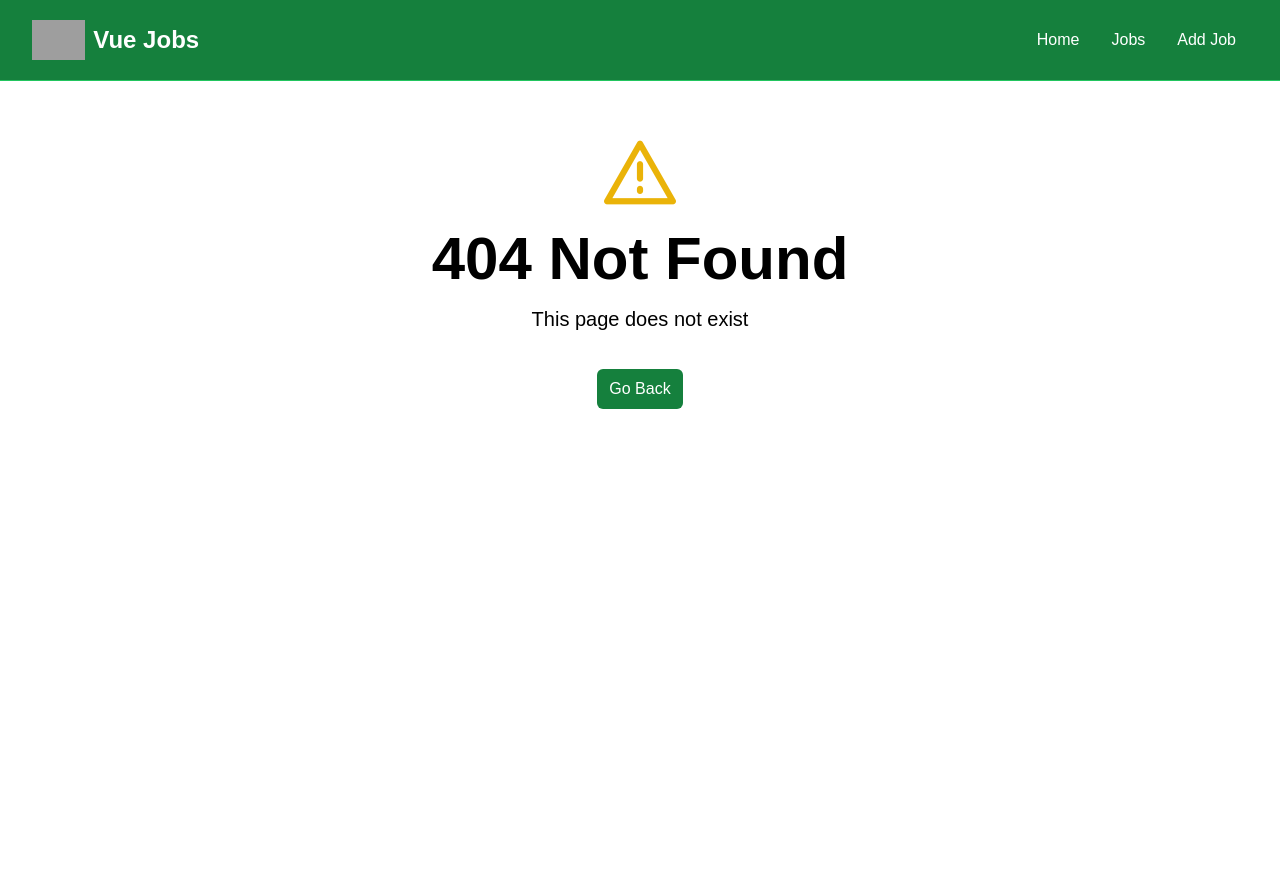
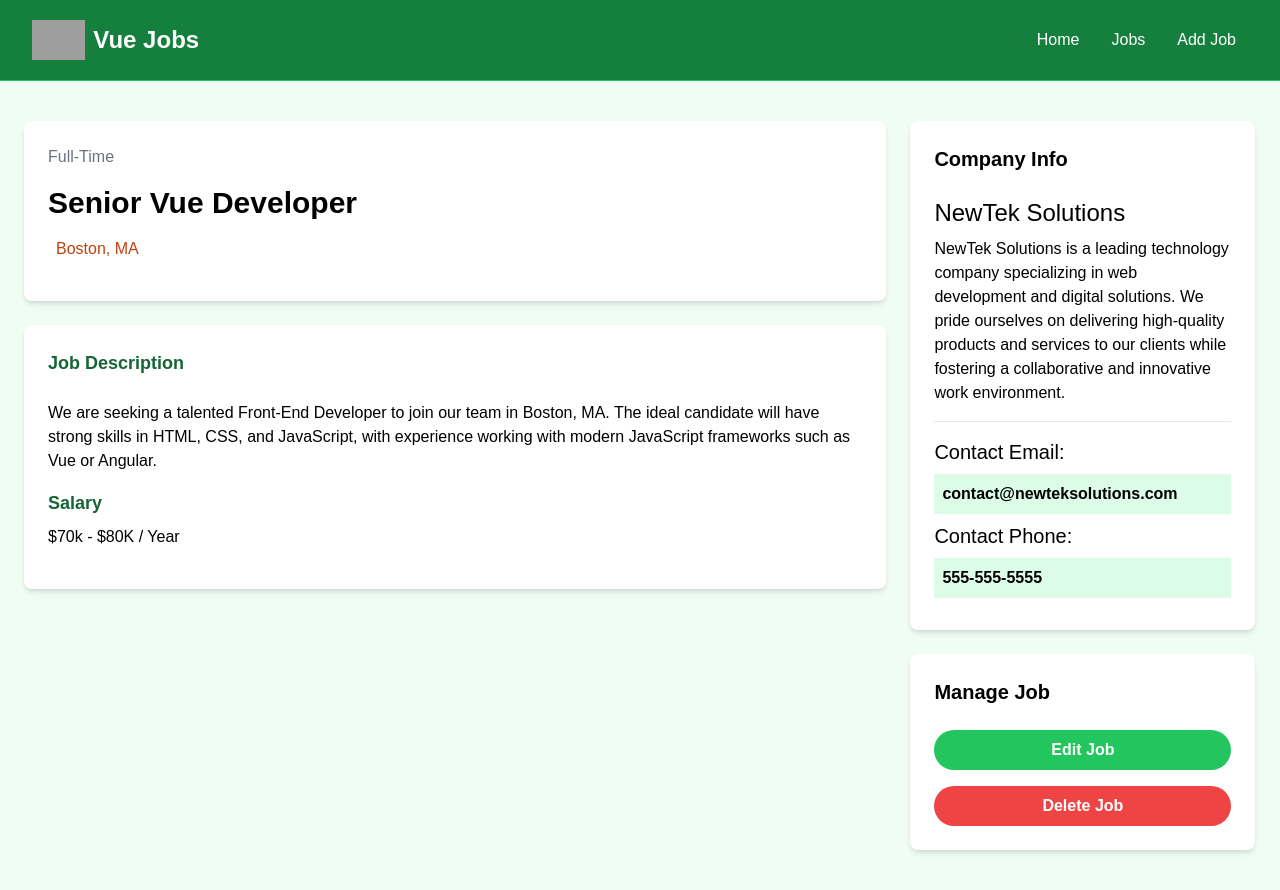
Before and after one commit to ahmed-abohmaid/vue-learning, a Vue app in the folder traversy-crash-course/first-project/: page /jobs/1 in a window 1280 px wide. Before the commit this address had no page. Before the commit the page ends 800 px from the top, so only its background shows below. Built offline with nearby package versions, Linux system fonts and the light colour scheme; grey boxes are pictures that could not be loaded.

Commit message:
feat: add job view

```diff
--- a/traversy-crash-course/first-project/src/components/JobListings/JobListing.vue
+++ b/traversy-crash-course/first-project/src/components/JobListings/JobListing.vue
@@ -54,7 +54,7 @@
             {{ location }}
           </div>
           <RouterLink
-            :to="'/job/' + id"
+            :to="`/jobs/${id}`"
             class="h-[36px] bg-green-500 hover:bg-green-600 text-white px-4 py-2 rounded-lg text-center text-sm"
           >
             Read More
--- a/traversy-crash-course/first-project/src/router/index.js
+++ b/traversy-crash-course/first-project/src/router/index.js
@@ -1,7 +1,9 @@
 import { createRouter, createWebHistory } from "vue-router";
+import NotFoundView from "@/views/NotFoundView.vue";
 import HomeView from "@/views/HomeView.vue";
 import JobsView from "@/views/JobsView.vue";
-import NotFoundView from "@/views/NotFoundView.vue";
+import JobView from "@/views/JobView.vue";
+import { validateJobId } from "@/utils/validations/routesValidations";
 
 const router = createRouter({
   history: createWebHistory(import.meta.env.BASE_URL),
@@ -21,6 +23,12 @@
       name: "jobs",
       component: JobsView,
     },
+    {
+      path: "/jobs/:id",
+      name: "job",
+      component: JobView,
+      beforeEnter: validateJobId,
+    },
   ],
 });
 
--- /dev/null
+++ b/traversy-crash-course/first-project/src/utils/validations/routesValidations.js
@@ -0,0 +1,8 @@
+export const validateJobId = (to, from, next) => {
+  const id = Number(to.params.id);
+  if (isNaN(id)) {
+    next({ path: "/404" });
+  } else {
+    next();
+  }
+};
--- /dev/null
+++ b/traversy-crash-course/first-project/src/views/JobView.vue
@@ -0,0 +1,91 @@
+<script setup>
+import { RouterLink, useRoute } from "vue-router";
+
+const jobId = useRoute().params.id;
+</script>
+
+<template>
+  <section class="bg-green-50">
+    <div class="container m-auto py-10 px-6">
+      <div class="grid grid-cols-1 md:grid-cols-70/30 w-full gap-6">
+        <main>
+          <div
+            class="bg-white p-6 rounded-lg shadow-md text-center md:text-left"
+          >
+            <div class="text-gray-500 mb-4">Full-Time</div>
+            <h1 class="text-3xl font-bold mb-4">Senior Vue Developer</h1>
+            <div
+              class="text-gray-500 mb-4 flex align-middle justify-center md:justify-start"
+            >
+              <i
+                class="fa-solid fa-location-dot text-lg text-orange-700 mr-2"
+              ></i>
+              <p class="text-orange-700">Boston, MA</p>
+            </div>
+          </div>
+
+          <div class="bg-white p-6 rounded-lg shadow-md mt-6">
+            <h3 class="text-green-800 text-lg font-bold mb-6">
+              Job Description
+            </h3>
+
+            <p class="mb-4">
+              We are seeking a talented Front-End Developer to join our team in
+              Boston, MA. The ideal candidate will have strong skills in HTML,
+              CSS, and JavaScript, with experience working with modern
+              JavaScript frameworks such as Vue or Angular.
+            </p>
+
+            <h3 class="text-green-800 text-lg font-bold mb-2">Salary</h3>
+
+            <p class="mb-4">$70k - $80K / Year</p>
+          </div>
+        </main>
+
+        <!-- Sidebar -->
+        <aside>
+          <!-- Company Info -->
+          <div class="bg-white p-6 rounded-lg shadow-md">
+            <h3 class="text-xl font-bold mb-6">Company Info</h3>
+
+            <h2 class="text-2xl">NewTek Solutions</h2>
+
+            <p class="my-2">
+              NewTek Solutions is a leading technology company specializing in
+              web development and digital solutions. We pride ourselves on
+              delivering high-quality products and services to our clients while
+              fostering a collaborative and innovative work environment.
+            </p>
+
+            <hr class="my-4" />
+
+            <h3 class="text-xl">Contact Email:</h3>
+
+            <p class="my-2 bg-green-100 p-2 font-bold">
+              contact@newteksolutions.com
+            </p>
+
+            <h3 class="text-xl">Contact Phone:</h3>
+
+            <p class="my-2 bg-green-100 p-2 font-bold">555-555-5555</p>
+          </div>
+
+          <!-- Manage -->
+          <div class="bg-white p-6 rounded-lg shadow-md mt-6">
+            <h3 class="text-xl font-bold mb-6">Manage Job</h3>
+            <RouterLink
+              :to="`/jobs/edit/${jobId}`"
+              class="bg-green-500 hover:bg-green-600 text-white text-center font-bold py-2 px-4 rounded-full w-full focus:outline-none focus:shadow-outline mt-4 block"
+              >Edit Job</RouterLink
+            >
+            <button
+              class="bg-red-500 hover:bg-red-600 text-white font-bold py-2 px-4 rounded-full w-full focus:outline-none focus:shadow-outline mt-4 block"
+            >
+              Delete Job
+            </button>
+          </div>
+        </aside>
+      </div>
+    </div>
+  </section>
+</template>
```
